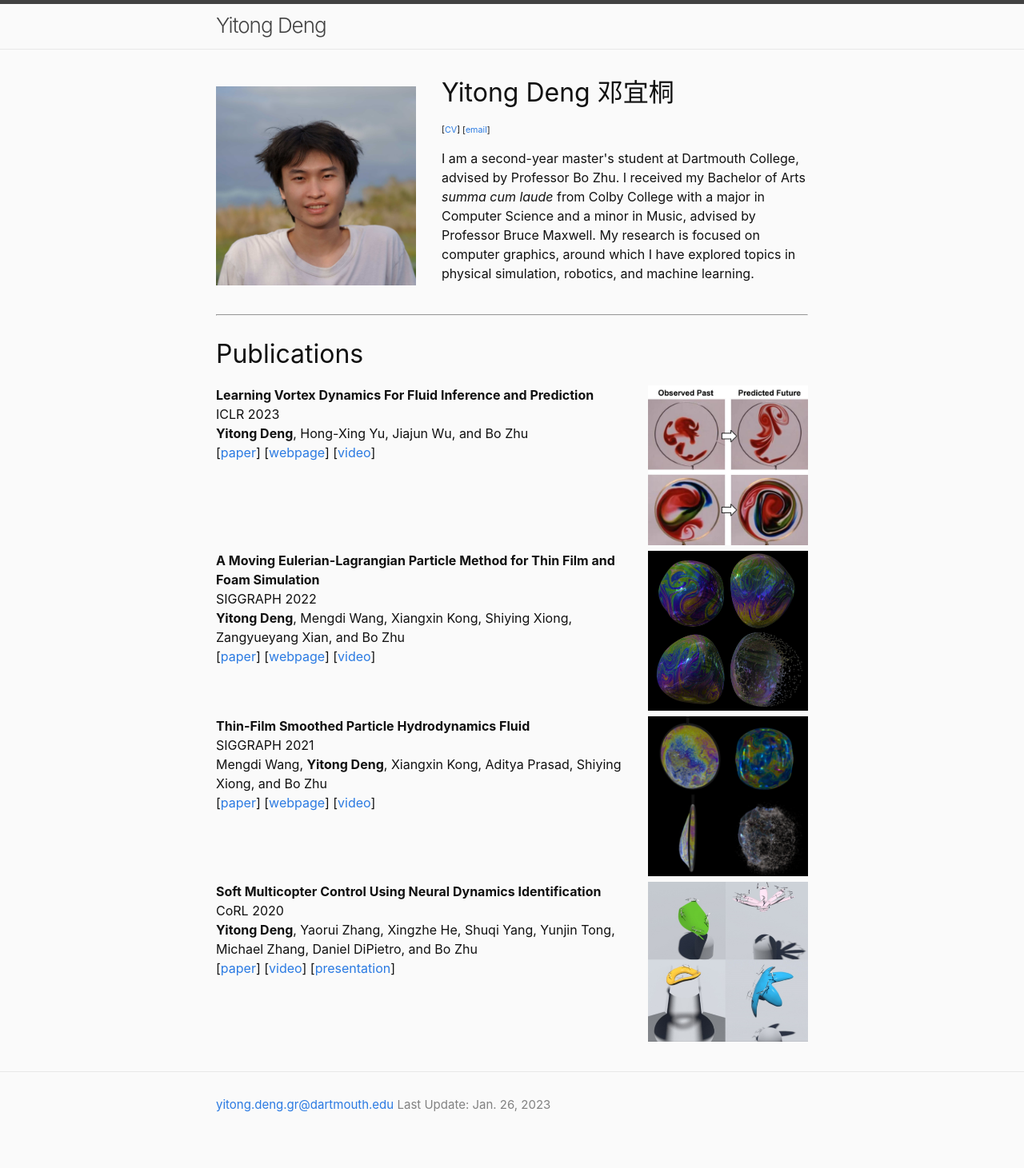
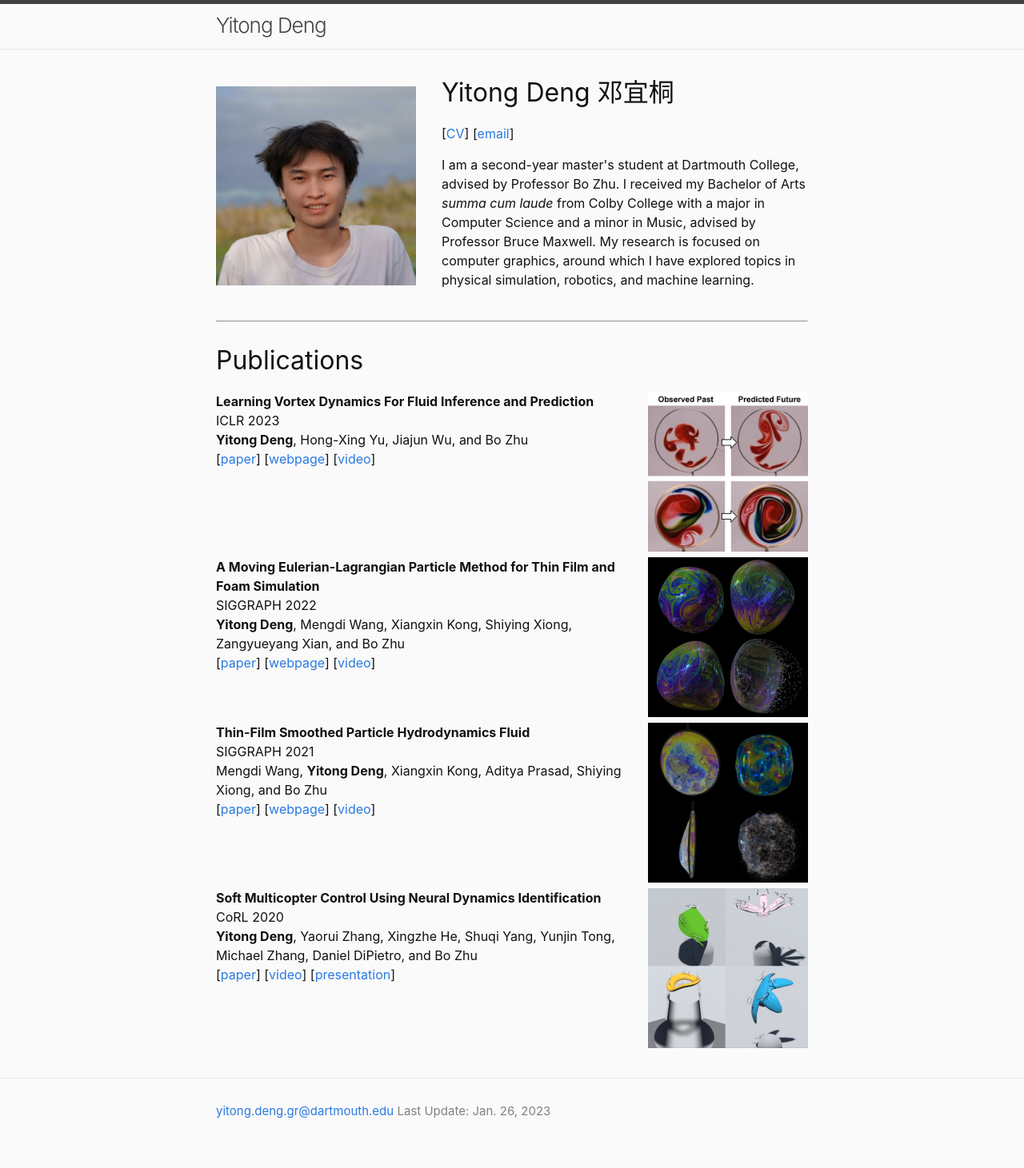
Before and after one commit to yitongdeng/yitongdeng.github.io, a Jekyll site: the page built from index.html, in a window 1280 px wide. Shown: the whole page at 80% size. Built offline with Jekyll 4.4.1, drawn with Linux system fonts in a browser that asks for light colours.

Commit message:
fix head size

```diff
--- a/index.html
+++ b/index.html
@@ -4,7 +4,7 @@
 <div style="overflow: auto">
     <img src="assets/img/head22.jpg" width="250px" style="float:left; margin-right:2em; margin-top:1em;" alt="portrait">
     <h1>Yitong Deng 邓宜桐</h1>
-    <h6>[<a href = "assets/CV/cv.pdf">CV</a>] [<a href = "mailto: yitong.deng.gr@dartmouth.edu">email</a>]</h6>
+    <h4>[<a href = "assets/CV/cv.pdf">CV</a>] [<a href = "mailto: yitong.deng.gr@dartmouth.edu">email</a>]</h4>
     <p>I am a second-year master's student at Dartmouth College, advised by Professor Bo Zhu.
         I received my Bachelor of Arts <em>summa cum laude</em> from Colby College with a major in Computer Science and a minor in Music, advised by Professor Bruce Maxwell.
         My research is focused on computer graphics, around which I have explored topics in physical simulation, robotics, and machine learning.</p>
```
